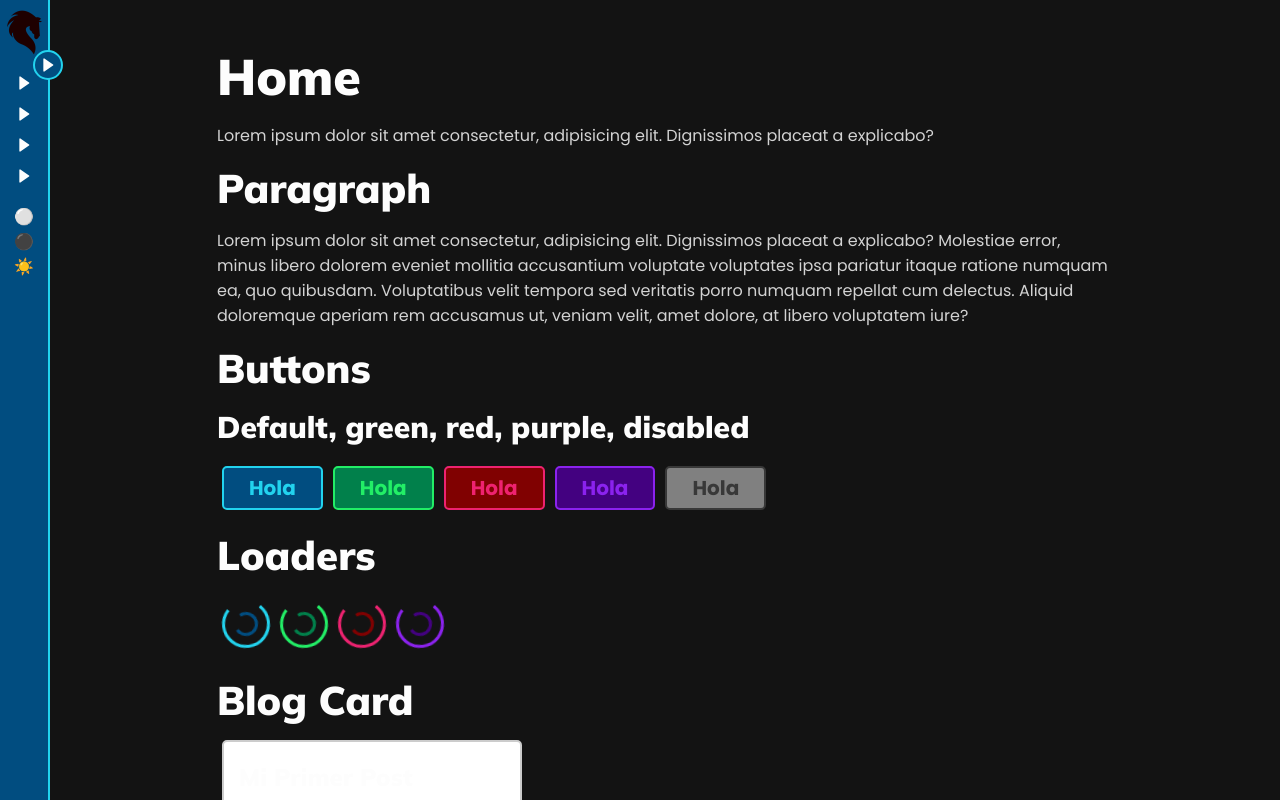
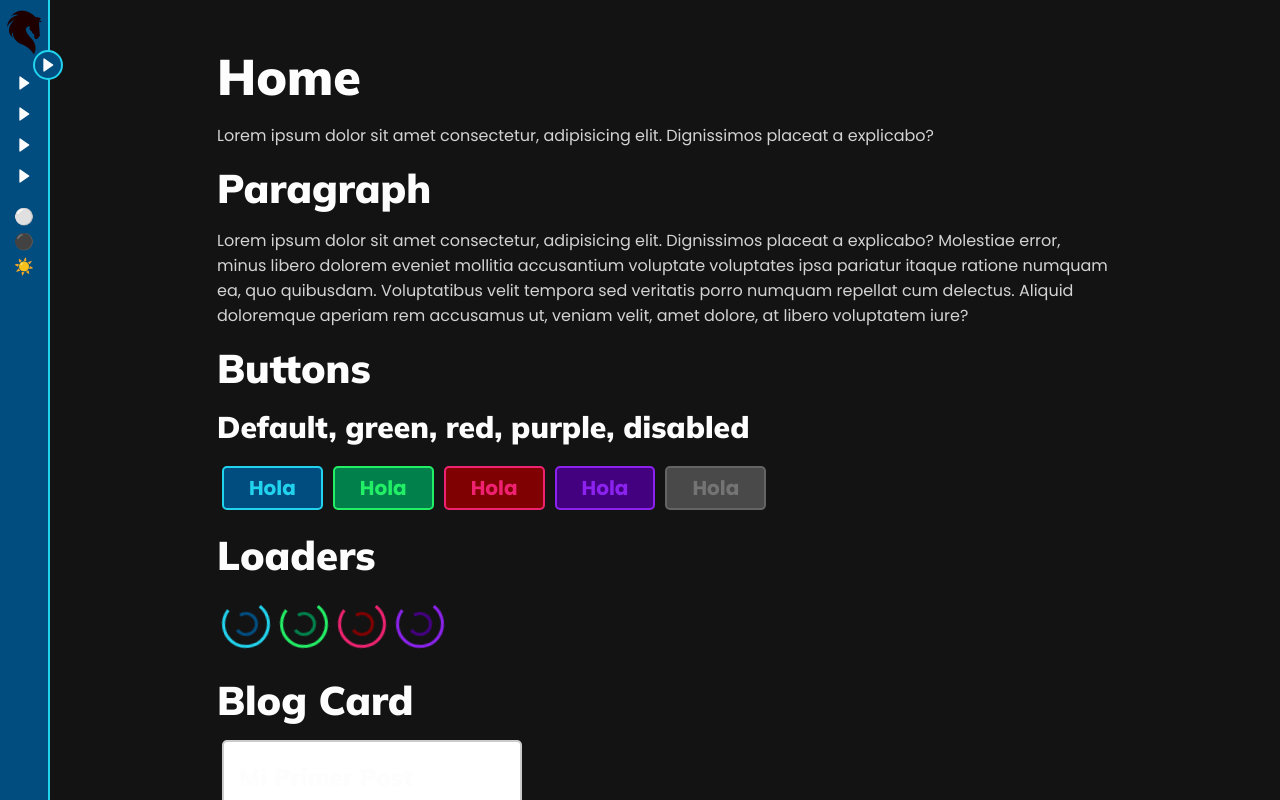
Before and after one commit to irenealcaine/sidebar-template, a React (Create React App) app: page / in a window 1280 px wide. Shown: the top 800 px of the page. Built offline with nearby package versions, Linux system fonts and the light colour scheme.

Commit message:
update Button.scss

```diff
--- a/src/Components/Button/Button.scss
+++ b/src/Components/Button/Button.scss
@@ -104,15 +104,15 @@
   }
 
   &.disabled {
-    background-color: gray;
-    border: 2px solid $gray;
-    color: $gray;
+    background-color: rgba(128, 128, 128, 0.5);
+    border: 2px solid rgba(128, 128, 128, 0.5);
+    color: rgba(128, 128, 128, 0.8);
     cursor: auto;
 
     &:hover {
-      background-color: gray;
-      border: 2px solid $gray;
-      color: $gray;
+      background-color: rgba(128, 128, 128, .5);
+      border: 2px solid rgba(128, 128, 128, .5);
+      color: rgba(128, 128, 128, .8);
     }
   }
 }
```
